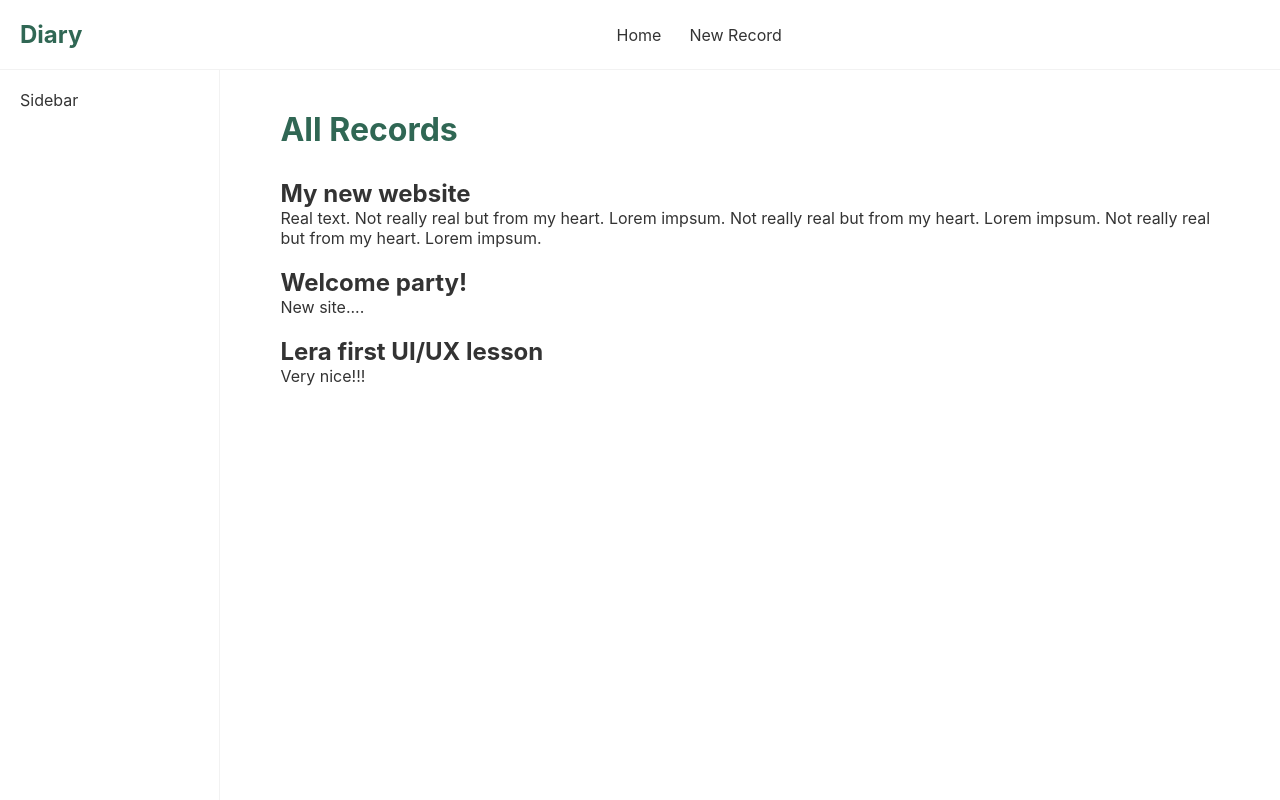
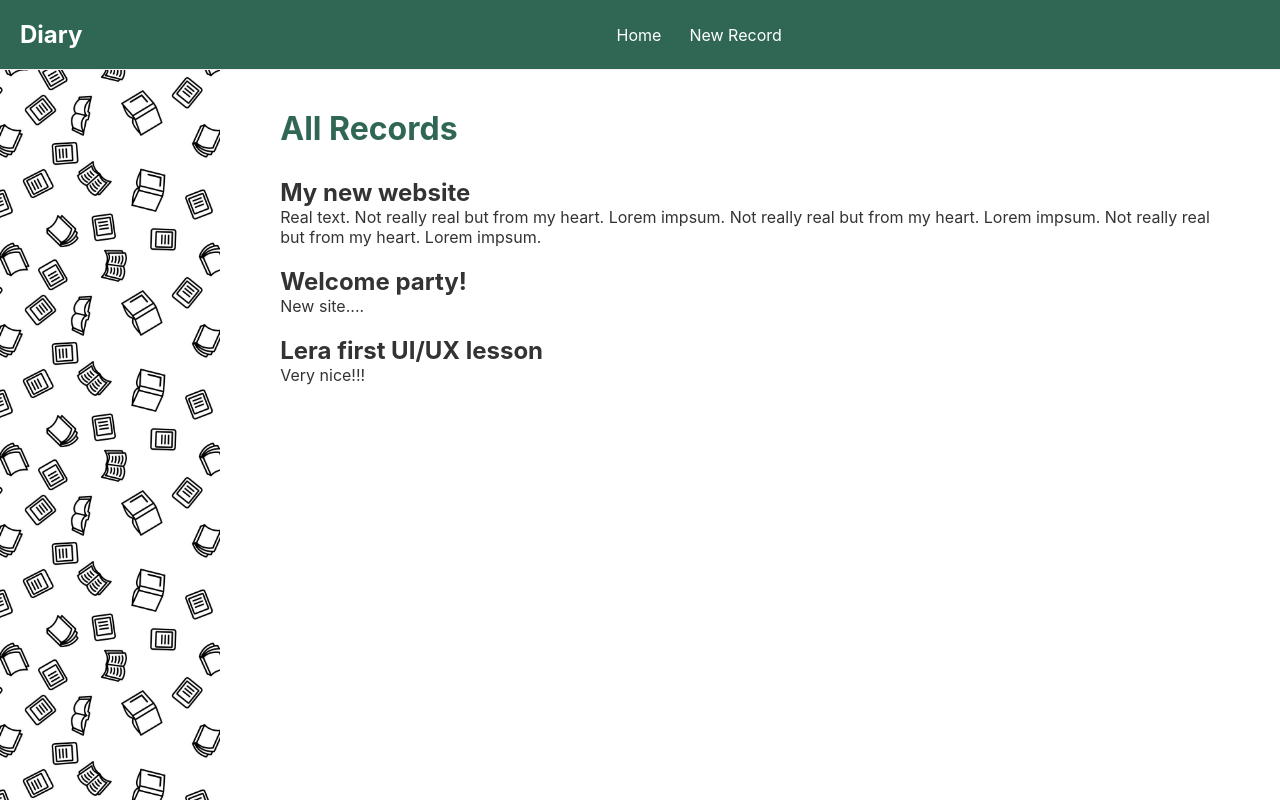
Before and after one commit to Invihood/diary-app, a React (Create React App) app: page / in a window 1280 px wide. Shown: the top 800 px of the page. Built offline with nearby package versions, Linux system fonts and the light colour scheme; data requests are answered from the project's data file.

Commit message:
added pattern background

```diff
--- a/src/components/Sidebar/Sidebar.js
+++ b/src/components/Sidebar/Sidebar.js
@@ -3,7 +3,7 @@ const Sidebar = () => {
         <div className="sidebar">
             <aside className="left-menu">
                 <div className="folder-block">
-                    <div className="folder-title">Sidebar</div>
+                    <div className="folder-title"></div>
                 </div>
             </aside>
         </div>
--- a/src/index.scss
+++ b/src/index.scss
@@ -20,6 +20,13 @@ code {
   color: #333;
 }
 
+.App {
+  background-image: url(./img/background-books.jpeg);
+  background-attachment: fixed;
+  background-repeat: repeat;
+  background-size: 200px 200px;
+}
+
 .navbar {
   padding: 20px;
   display: flex;
@@ -30,19 +37,20 @@ code {
   position: fixed;
   overflow: hidden;
   top: 0;
-  background: white;
+  background: $main-theme-color;
 
   h1 {
-    color: $main-theme-color;
+    color: white;
   }
 
   a {
     margin-left: 16px;
     text-decoration: none;
     padding: 6px;
+    color: white;
 
     &:hover {
-      color: $main-theme-color;
+      color: black;
     }
   }
 
@@ -63,13 +71,11 @@ code {
 .page-wrapper {
   min-height: 100vh;
   display: flex;
-  padding-top: 70px;
-  border-bottom: 1px solid $border-color;
+  padding-top: 69px;
 }
 .sidebar {
   flex: 0 1 300px;
   box-sizing: border-box;
-  border-right: 1px solid $border-color;
   height: auto;
 
   .left-menu {
```
Also changed, not shown: src/img/background-books.jpeg (added), src/img/background-pattern.jpeg (deleted).
